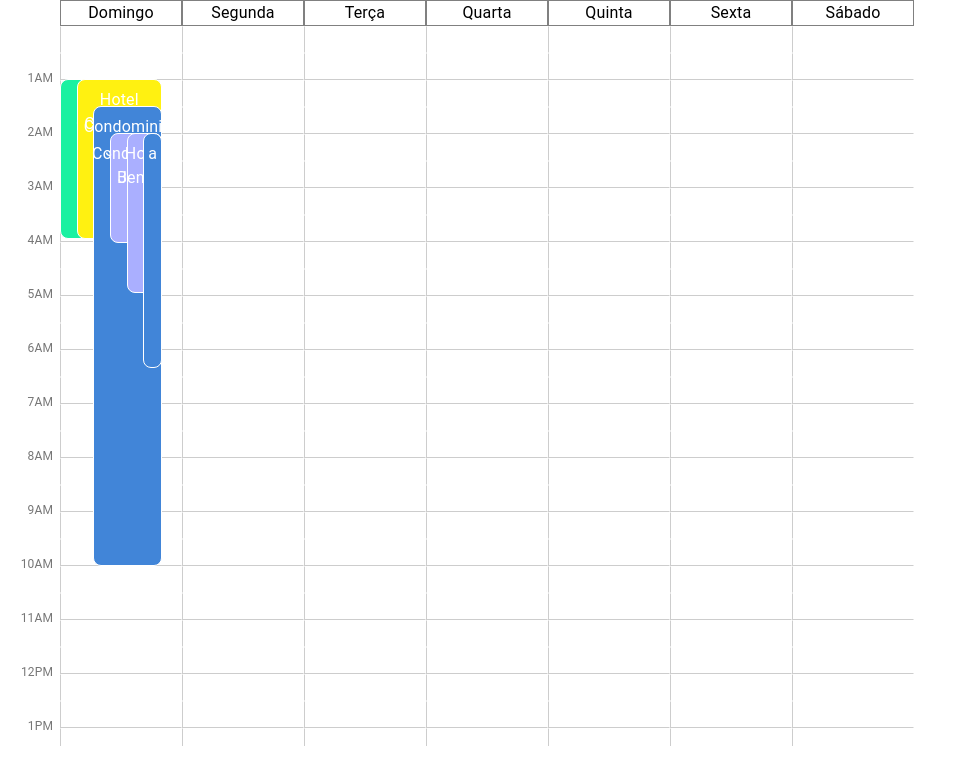
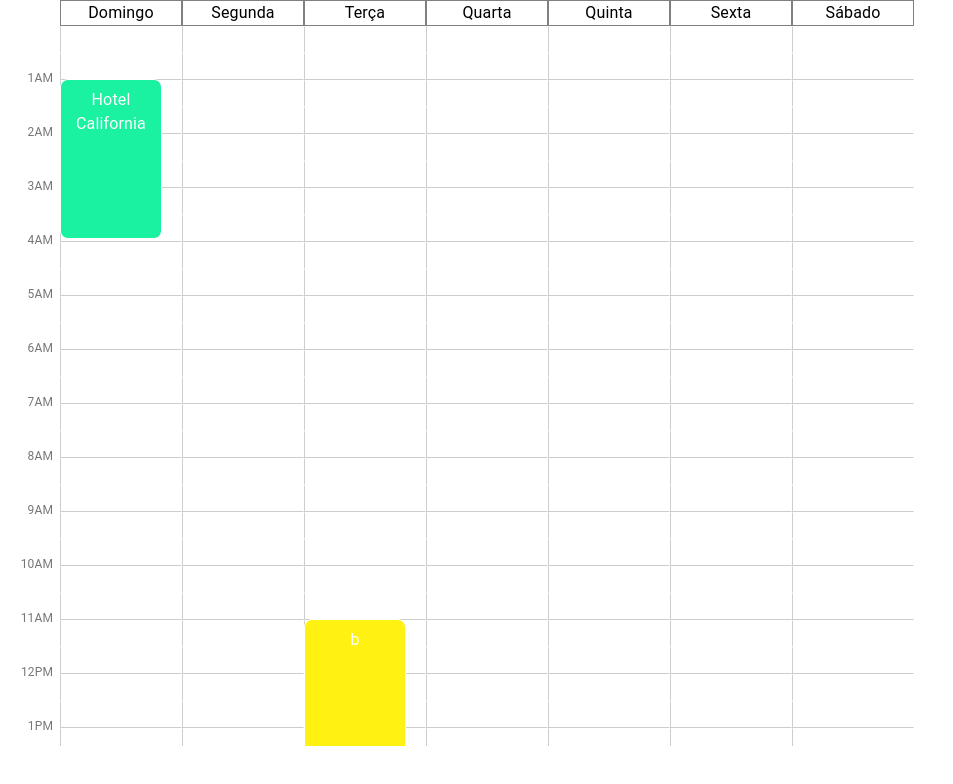
Before and after one commit to andlukass/calendar-react, a React (Vite) app: page / in a window 1280 px wide. Shown: the top 784 px of the page, without its empty margins (0-953 px from the left). Built offline with nearby package versions, Linux system fonts and the light colour scheme.

Commit message:
add add event

```diff
--- a/src/Week/Hours/HourCell.jsx
+++ b/src/Week/Hours/HourCell.jsx
@@ -1,6 +1,7 @@
 import { Box } from '@mui/material'
 
 import PropTypes from 'prop-types';
+import { useEventModalStore } from '../../data/eventModal/useEventModalStore';
 
 HourCell.propTypes = {
   day: PropTypes.number.isRequired,
@@ -9,12 +10,25 @@ HourCell.propTypes = {
 };
 function HourCell({ day, hour, drag }) {
 
-  const { startDraggin, stopDraggin, updateEnd } = drag;
+  const { dragStart, startDraggin, stopDraggin, updateEnd } = drag;
+  const setEvent = useEventModalStore((state) => state.setEvent);
+
+  const createEvent = (start) => {
+    setEvent({
+      day: day,
+      start: start,
+      end: hour,
+    })
+  };
 
   return (
     <Box onDragStart={()=>startDraggin(day, hour)}
-      onDragEnd={()=>stopDraggin(hour)}
-      onDrop={()=>stopDraggin(hour)}
+      onDragEnd={()=>{stopDraggin()}}
+      onDrop={()=>{stopDraggin();
+        if (!dragStart) return;
+        createEvent(dragStart)
+      }}
+      onClick={()=>createEvent(hour)}
       onDragOver={(e) => {
         e.preventDefault();
         updateEnd(hour);
--- a/src/Week/Hours/Hours.jsx
+++ b/src/Week/Hours/Hours.jsx
@@ -48,7 +48,6 @@ function Hours({ day, drag, events }) {
   }
 
   const getEventsProps = (events) => {
-    if (day !== 0) return [];
 
     for (let i = 0; i < events.length; i++) {
       const next = findOverlap(events[i], events);
@@ -78,7 +77,6 @@ function Hours({ day, drag, events }) {
       event.left = event.depth * factor;
       event.width = 100 - event.left;
     });
-    console.log(events)
     return events;
   }
 
--- a/src/Week/useDrag.jsx
+++ b/src/Week/useDrag.jsx
@@ -15,13 +15,13 @@ function useDrag() {
     setDragDay(day);
   }
 
-  const stopDraggin = (end) => {
+  const stopDraggin = () => {
     setDragStart(null);
     setDragEnd(null);
     setDragDay(null);
     if (dragStart === null) return;
-    console.log('dragging started at: ', dragStart,
-    'and ended at: ', end, ' on day: ', dragDay);
+    // console.log('dragging started at: ', dragStart,
+    // 'and ended at: ', end, ' on day: ', dragDay);
   }
 
   useEffect(() => {
--- a/src/components/inputs/AutocompleteRegister.jsx
+++ b/src/components/inputs/AutocompleteRegister.jsx
@@ -1,4 +1,4 @@
-import { Autocomplete, TextField, createFilterOptions } from "@mui/material";
+import { Autocomplete, TextField, Typography, createFilterOptions } from "@mui/material";
 import { muiInputBorderErrorSx } from "./muiInputBorderErrorSx";
 import { useEffect, useRef, useState } from "react";
 import { Controller } from "react-hook-form";
@@ -60,13 +60,13 @@ function AutocompleteRegister( {form, fieldName, options, width, creatable, disa
                 width: width ? width : 300,
               }}
               onInputChange={(event, newInputValue) => {
-                console.log('onInputChange')
                 setValue(fieldName, newInputValue);
                 setInputValue(newInputValue);
                 clearErrors(fieldName);
               }}
               {...(creatable && creatableParams)}
               inputValue={inputValue}
+              disableClearable
               options={options || []}
               value={value || null}
               size="small"
@@ -75,7 +75,7 @@ function AutocompleteRegister( {form, fieldName, options, width, creatable, disa
           )
         }}
       />
-      {errors[fieldName] && <p className="warning label">{errors[fieldName].message}</p>}
+      {errors[fieldName] && <Typography color={"error"} fontSize={12}>{errors[fieldName].message}</Typography>}
     </>
   );
 }
--- /dev/null
+++ b/src/components/inputs/TextInputRegister.jsx
@@ -0,0 +1,39 @@
+import { muiInputBorderErrorSx } from './muiInputBorderErrorSx';
+import { TextField, Typography } from '@mui/material';
+
+import PropTypes from 'prop-types';
+
+
+function TextInputRegister( {form, fieldName, width, optional, disabled} ) {
+
+  const requirements = optional ? {} : { required: 'Campo obrigatório' };
+
+  return (
+    <>
+      <TextField
+        sx={{
+          ...(form.formState.errors[fieldName] ? muiInputBorderErrorSx : {}),
+          width: width ? width : 300,
+        }}
+        {...form.register(fieldName, requirements)}
+        disabled={disabled}
+        size='small' />
+      {form.formState.errors[fieldName] &&
+      <Typography color={"error"} fontSize={12}>
+        {form.formState.errors[fieldName].message}
+      </Typography>}
+    </>
+  );
+}
+TextInputRegister.propTypes = {
+  form: PropTypes.object.isRequired,
+  fieldName: PropTypes.string.isRequired,
+  width: PropTypes.oneOfType([
+    PropTypes.object,
+    PropTypes.number
+  ]),
+  optional: PropTypes.bool,
+  disabled: PropTypes.bool,
+};
+
+export default TextInputRegister;
--- a/src/data/events/initialEvents.js
+++ b/src/data/events/initialEvents.js
@@ -8,60 +8,60 @@ export const initialEvents = [
       user: "1",
       title: "Hotel California",
     },
+    // {
+    //   id: 51,
+    //   date: new Date(),
+    //   start: 2,
+    //   end: 7,
+    //   day: 0,
+    //   user: "2",
+    //   title: "Hotel California",
+    // },
+    // {
+    //   id: 1,
+    //   date: new Date(),
+    //   start: 4,
+    //   end: 9,
+    //   day: 0,
+    //   user: "3",
+    //   title: "Hotel Benfica",
+    // },
+    // {
+    //   id: 40,
+    //   date: new Date(),
+    //   start: 3,
+    //   end: 20,
+    //   day: 0,
+    //   user: "4",
+    //   title: "Condominio Jonas",
+    // },
+    // {
+    //   id: 4,
+    //   date: new Date(),
+    //   start: 4,
+    //   end: 7,
+    //   day: 0,
+    //   user: "3",
+    //   title: "Condominio Japa",
+    // },
+    // {
+    //   id: 42,
+    //   date: new Date(),
+    //   start: 4,
+    //   end: 12,
+    //   day: 0,
+    //   user: "4",
+    //   title: "a",
+    // },
     {
-      id: 51,
+      id: 63,
       date: new Date(),
-      start: 2,
-      end: 7,
-      day: 0,
+      start: 22,
+      end: 26,
+      day: 2,
       user: "2",
-      title: "Hotel California",
+      title: "b",
     },
-    {
-      id: 1,
-      date: new Date(),
-      start: 4,
-      end: 9,
-      day: 0,
-      user: "3",
-      title: "Hotel Benfica",
-    },
-    {
-      id: 40,
-      date: new Date(),
-      start: 3,
-      end: 20,
-      day: 0,
-      user: "4",
-      title: "Condominio Jonas",
-    },
-    {
-      id: 4,
-      date: new Date(),
-      start: 4,
-      end: 7,
-      day: 0,
-      user: "3",
-      title: "Condominio Japa",
-    },
-    {
-      id: 42,
-      date: new Date(),
-      start: 4,
-      end: 12,
-      day: 0,
-      user: "4",
-      title: "a",
-    },
-    // // {
-    // //   id: 40,
-    // //   date: new Date(),
-    // //   start: 4,
-    // //   end: 20,
-    // //   day: 0,
-    // //   user: "#4185d8",
-    // //   title: "b",
-    // // },
     // {
     //   id: 41,
     //   date: new Date(),
--- a/src/data/events/useEventsStore.js
+++ b/src/data/events/useEventsStore.js
@@ -17,15 +17,15 @@ const sortEvents = (events) => {
 export const useEventsStore = create((set) => ({
 		events: sortEvents(initialEvents),
     addEvent: (event) => set((state) => (
-      { events: [...state.events, event] }
+      { events: sortEvents([...state.events, event]) }
     )),
     removeEvent: (id) => set((state) => (
       { events: state.events.filter((event) => event.id !== id) }
     )),
     editEvent: (updatedEvent) => set((state) => ({
-      events: state.events.map((event) =>
+      events: sortEvents(state.events.map((event) =>
         event.id === updatedEvent.id ? { ...event, ...updatedEvent } : event
-      )
+      ))
     })),
 	})
 );
```
Also changed, not shown: src/EventModal/EventModal.jsx (+31 -18 lines), src/events.js (deleted, +0 -101 lines).
